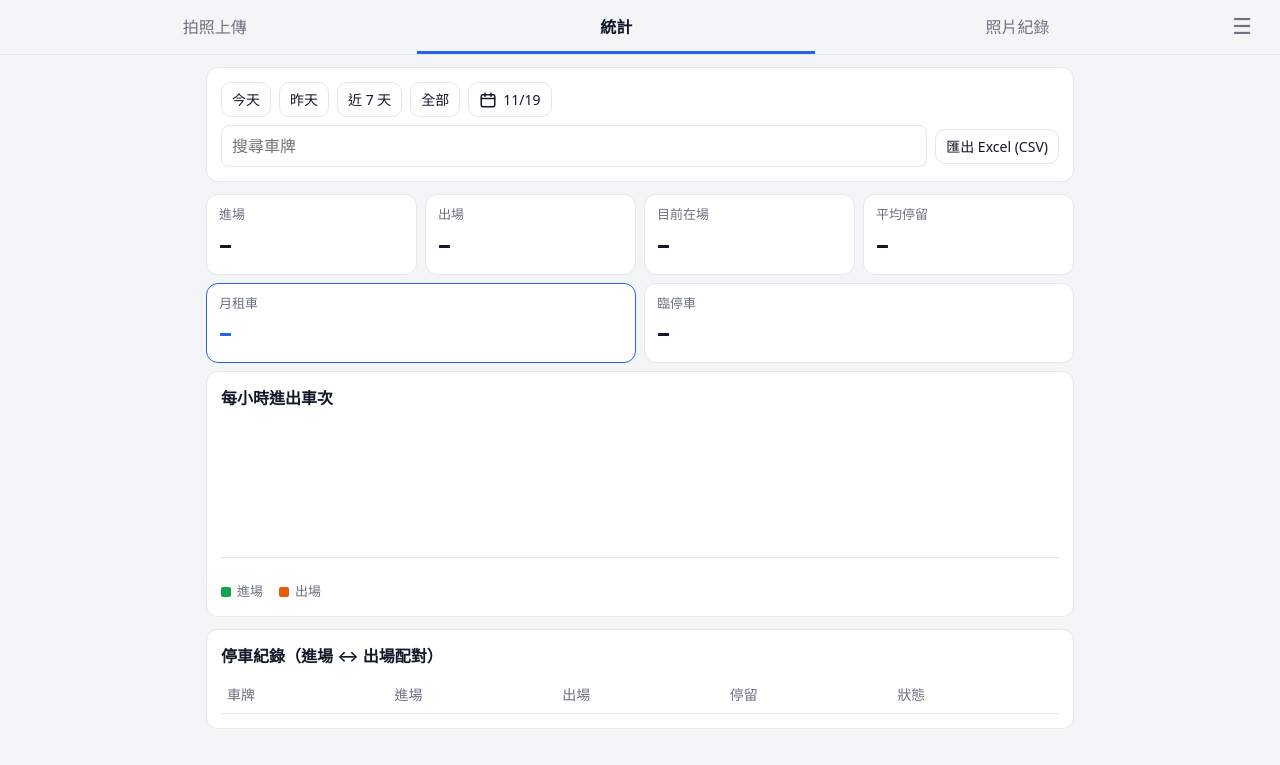
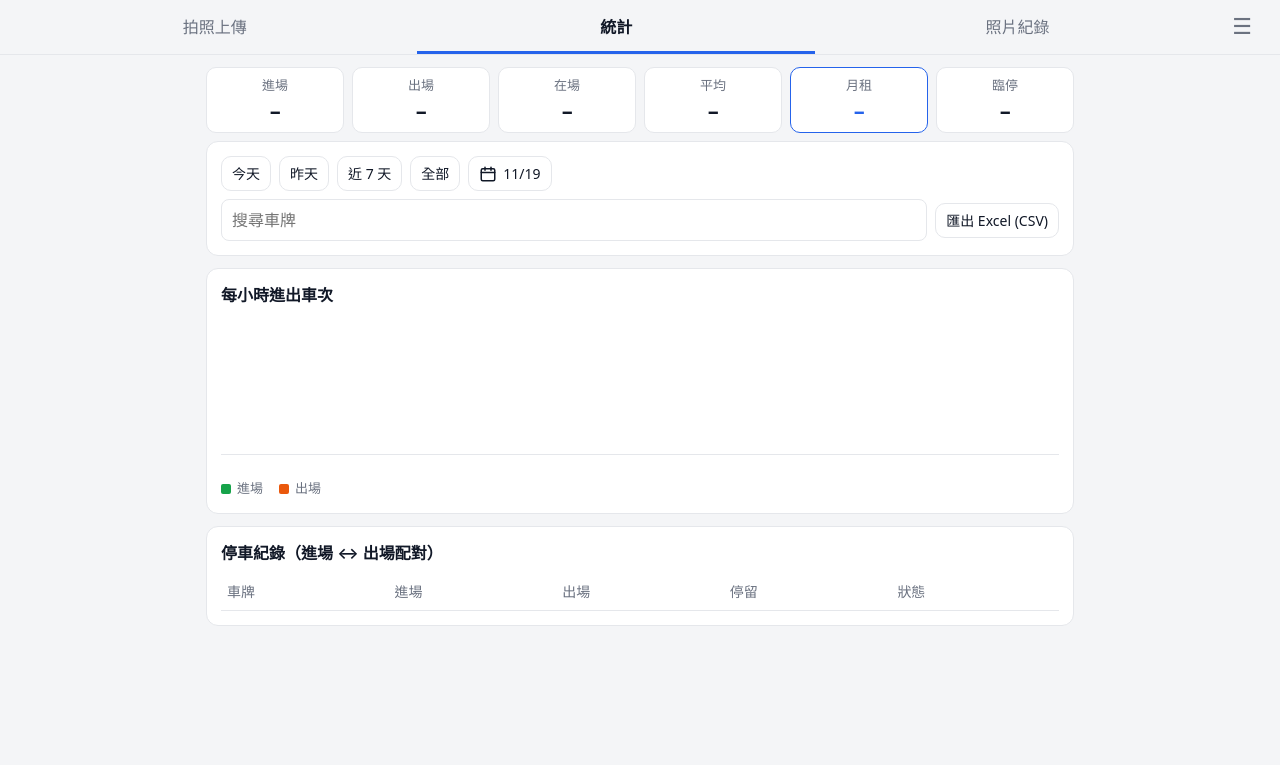
Before and after one commit to dreamndream0-pixel/parking-plate-stats, a website with bundled scripts: page public/index.html in a window 1280 px wide. Both pictures are taken after a click on the tab "統計". Shown: the part 47-812 px from the top of the page. Built offline with nearby package versions, Linux system fonts and the light colour scheme; files whose address does not match are found by name.

Commit message:
統計頁：數字卡片移到最上面縮成一列，篩選移到下面
Co-Authored-By: Claude Fable 5.2 <noreply@anthropic.com>

```diff
--- a/public/app.js
+++ b/public/app.js
@@ -392,11 +392,11 @@ async function loadStats() {
   $('#kIn').textContent = s.entries;
   $('#kOut').textContent = s.exits;
   $('#kInside').textContent = s.insideNow;
-  $('#kAvg').textContent = s.avgDurationMin == null ? '—' : fmtDur(s.avgDurationMin);
-  $('#kMonthly').textContent = `${s.monthlyEntries} 台`;
-  $('#kMonthlySub').textContent = `目前在場 ${s.monthlyInside} 台`;
-  $('#kTemp').textContent = `${s.tempEntries} 台`;
-  $('#kTempSub').textContent = `目前在場 ${s.tempInside} 台`;
+  $('#kAvg').textContent = s.avgDurationMin == null ? '—' : s.avgDurationMin < 60 ? `${s.avgDurationMin}分` : `${(s.avgDurationMin / 60).toFixed(1)}時`;
+  $('#kMonthly').textContent = s.monthlyEntries;
+  $('#kMonthlySub').textContent = `在場 ${s.monthlyInside}`;
+  $('#kTemp').textContent = s.tempEntries;
+  $('#kTempSub').textContent = `在場 ${s.tempInside}`;
   const warn = [];
   if (s.missingExit) warn.push(`${s.missingExit} 筆缺出場紀錄`);
   if (s.missingEntry) warn.push(`${s.missingEntry} 筆缺進場紀錄`);
--- a/public/index.html
+++ b/public/index.html
@@ -71,6 +71,15 @@
 
 <!-- 統計 -->
 <section id="tab-stats" class="panel" hidden>
+  <div class="kpis strip">
+    <div class="kpi"><div class="k">進場</div><div class="v" id="kIn">–</div></div>
+    <div class="kpi"><div class="k">出場</div><div class="v" id="kOut">–</div></div>
+    <div class="kpi"><div class="k">在場</div><div class="v" id="kInside">–</div></div>
+    <div class="kpi"><div class="k">平均</div><div class="v" id="kAvg">–</div></div>
+    <div class="kpi monthly"><div class="k">月租</div><div class="v" id="kMonthly">–</div><div class="small" id="kMonthlySub"></div></div>
+    <div class="kpi"><div class="k">臨停</div><div class="v" id="kTemp">–</div><div class="small" id="kTempSub"></div></div>
+  </div>
+
   <div class="card filters">
     <div class="row">
       <button class="btn sm" data-range="today">今天</button>
@@ -85,15 +94,6 @@
       <input type="search" id="plateQ" placeholder="搜尋車牌" autocapitalize="characters">
       <a class="btn sm" id="csvBtn" href="#">匯出 Excel (CSV)</a>
     </div>
-  </div>
-
-  <div class="kpis">
-    <div class="kpi"><div class="k">進場</div><div class="v" id="kIn">–</div></div>
-    <div class="kpi"><div class="k">出場</div><div class="v" id="kOut">–</div></div>
-    <div class="kpi"><div class="k">目前在場</div><div class="v" id="kInside">–</div></div>
-    <div class="kpi"><div class="k">平均停留</div><div class="v" id="kAvg">–</div></div>
-    <div class="kpi monthly"><div class="k">月租車</div><div class="v" id="kMonthly">–</div><div class="small" id="kMonthlySub"></div></div>
-    <div class="kpi"><div class="k">臨停車</div><div class="v" id="kTemp">–</div><div class="small" id="kTempSub"></div></div>
   </div>
   <p class="hint" id="anomaly"></p>
 
--- a/public/style.css
+++ b/public/style.css
@@ -195,3 +195,11 @@ table.split { margin-top: 12px; }
 table.split th:not(:first-child) { text-align: right; }
 td.money { font-variant-numeric: tabular-nums; text-align: right; font-weight: 600; }
 .btn.big.out { background: var(--out); border-color: var(--out); }
+
+/* 統計頁最上面的數字：六格擠成一列 */
+.kpis.strip { grid-template-columns: repeat(6, minmax(0, 1fr)); gap: 4px; margin-bottom: 8px; }
+.kpis.strip > .kpi { grid-column: auto !important; padding: 6px 2px; text-align: center; border-radius: 10px; min-width: 0; }
+.kpis.strip .k { font-size: 11px; white-space: nowrap; }
+.kpis.strip .v { font-size: 17px; line-height: 1.3; white-space: nowrap; letter-spacing: -0.5px; }
+.kpis.strip .small { font-size: 10px; white-space: nowrap; }
+@media (min-width: 521px) { .kpis.strip { gap: 8px; } .kpis.strip > .kpi { padding: 8px; } .kpis.strip .k { font-size: 13px; } .kpis.strip .v { font-size: 22px; } .kpis.strip .small { font-size: 12px; } }
```
